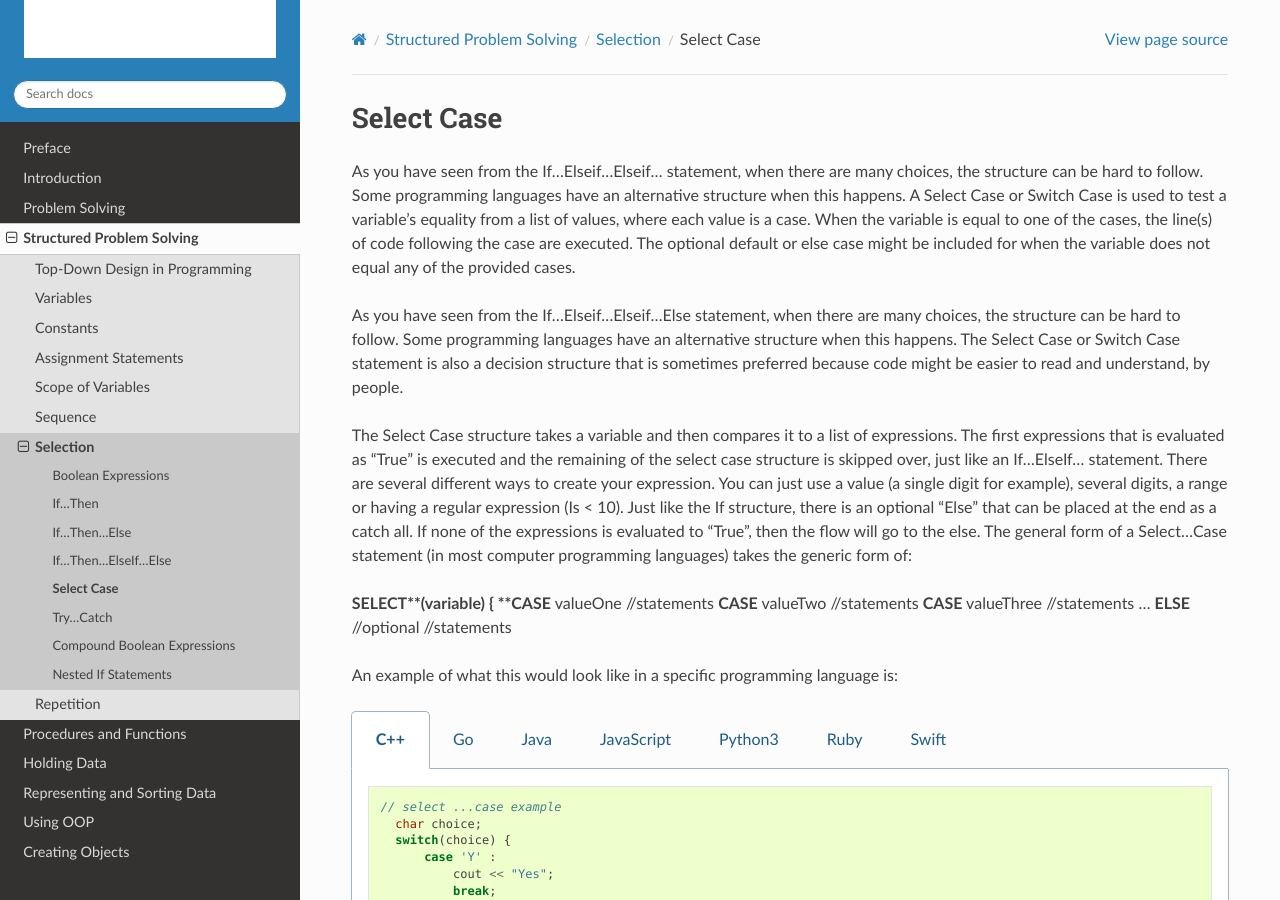
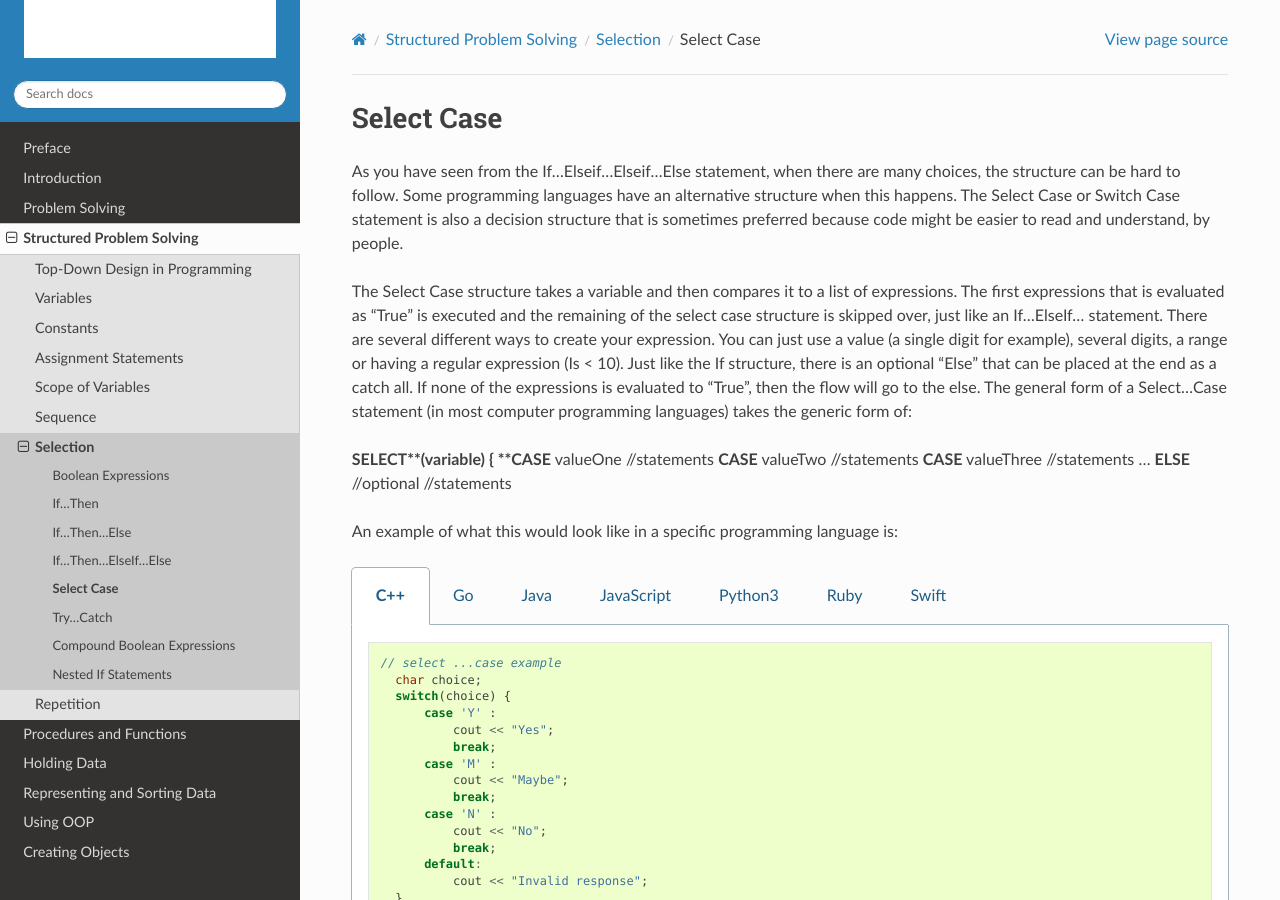
Before and after one commit to Mr-Coxall/Computer-Based-Problem-Solving, a Sphinx documentation site: the page built from docs/structured-problem-solving/select-case.rst, in a window 1280 px wide and 900 px high. Built offline with Sphinx 7.4.7 and the Read the Docs theme 2.0.0, drawn with Linux system fonts in a browser that asks for light colours; pages that are not in the unit, such as notebooks, are missing from menus.

Commit message:
Update select-case.rst

```diff
--- a/docs/structured-problem-solving/select-case.rst
+++ b/docs/structured-problem-solving/select-case.rst
@@ -2,8 +2,6 @@
 
 Select Case
 ===========
-
-As you have seen from the If…Elseif…Elseif… statement, when there are many choices, the structure can be hard to follow. Some programming languages have an alternative structure when this happens. A Select Case or Switch Case is used to test a variable's equality from a list of values, where each value is a case. When the variable is equal to one of the cases, the line(s) of code following the case are executed. The optional default or else case might be included for when the variable does not equal any of the provided cases.
 
 As you have seen from the If…Elseif…Elseif…Else statement, when there are many choices, the structure can be hard to follow. Some programming languages have an alternative structure when this happens. The Select Case or Switch Case statement is also a decision structure that is sometimes preferred because code might be easier to read and understand, by people.
 
```
